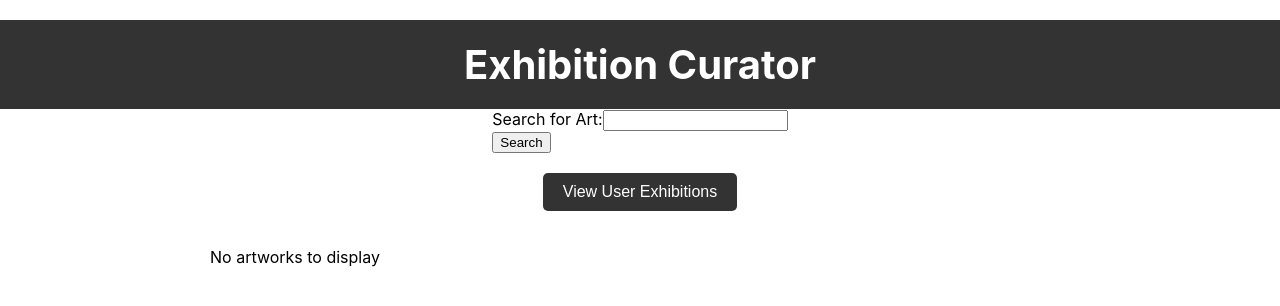
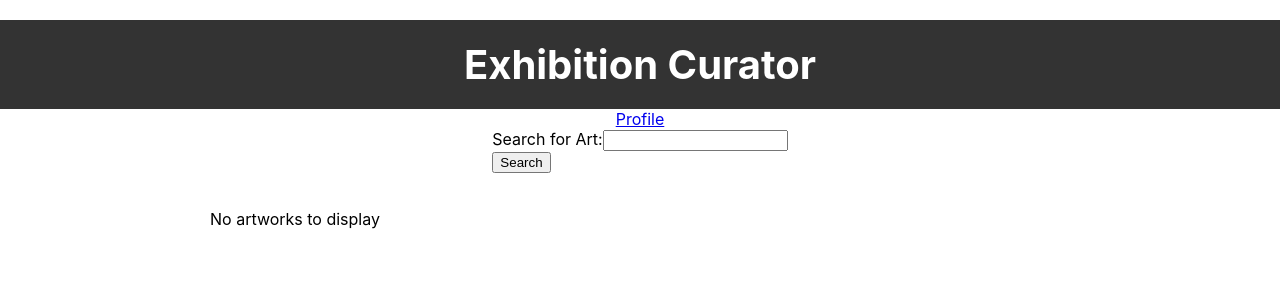
Before and after one commit to SoliferNN914/Exhibition-Curator, a React (Create React App) app: page / in a window 1280 px wide. Shown: the top 306 px of the page. Built offline with nearby package versions, Linux system fonts and the light colour scheme.

Commit message:
Implementing session to store user data and exhibitions

```diff
--- a/src/App.js
+++ b/src/App.js
@@ -1,12 +1,16 @@
 import React from 'react';
 import { BrowserRouter as Router, Route, Routes } from 'react-router-dom';
 import HomePage from './Components/HomePage';
+import UserExhibitions from './Components/UserExhibitions';
+import UserProfile from './Components/UserProfile';
 
 function App() {
   return (
     <Router>
       <Routes>
         <Route path="/" element={<HomePage />} />
+        <Route path='/exhibition' element={<UserExhibitions/>}/>
+        <Route path='/profile' element={<UserProfile/>}/>
       </Routes>
     </Router>
   );
--- a/src/Components/ArtCard.js
+++ b/src/Components/ArtCard.js
@@ -80,6 +80,10 @@ function useOutsideAlerter(ref, onClose) {
   }, [ref, onClose]);
 }
 
+const handleLike = () => {
+
+}
+
 const ArtCard = ({ artwork, onClose }) => {
   const wrapperRef = useRef(null);
   useOutsideAlerter(wrapperRef, onClose);
@@ -94,6 +98,7 @@ const ArtCard = ({ artwork, onClose }) => {
         <Description>{artwork.objectDate || 'Unknown Date'}</Description>
         <Description>{artwork.medium || 'Unknown Medium'}</Description>
         <Description>{artwork.dimensions || 'Unknown Dimensions'}</Description>
+        <button onClick={handleLike}>Like</button>
       </CardContent>
     </CardContainer>
   );
--- a/src/Components/ExhibitionsPage.js
+++ b/src/Components/ExhibitionsPage.js
@@ -1,7 +1,6 @@
 import React, { useState, useEffect } from 'react';
 import styled from 'styled-components';
 import { searchArtworks, fetchArtworkDetails } from '../Services/Api';
-import Form from "./Form";
 import ArtCard from './ArtCard';
 
 const GridContainer = styled.div`
@@ -20,7 +19,6 @@ const GridItem = styled.div`
   overflow: hidden;
   text-align: center;
   box-shadow: 0 4px 6px rgba(0, 0, 0, 0.1);
-  cursor: pointer;
 `;
 
 const Image = styled.img`
@@ -39,7 +37,7 @@ const ExhibitionGrid = ({ searchTerm }) => {
   const [artworks, setArtworks] = useState([]);
   const [loading, setLoading] = useState(false);
   const [error, setError] = useState(null);
-  const [selectedArtwork, setSelectedArtwork] = useState(null); // Track selected artwork
+  const [selectedArtWork, setSelectedArtWork] = useState(null);
 
   useEffect(() => {
     if (searchTerm) {
@@ -47,35 +45,34 @@ const ExhibitionGrid = ({ searchTerm }) => {
         try {
           setLoading(true);
           setError(null);
-
-          // Step 1: Search for artworks based on the search term from the form
           const objectIDs = await searchArtworks(searchTerm);
-
           if (objectIDs.length === 0) {
             setArtworks([]);
             setError('No artworks found for the search term.');
             return;
           }
-
-          // Step 2: Fetch details for each artwork ID
           const artworkDetailsPromises = objectIDs.slice(0, 12).map(id => fetchArtworkDetails(id));
           const artworksData = await Promise.all(artworkDetailsPromises);
-
           setArtworks(artworksData);
-
         } catch (error) {
           setError('Failed to fetch artworks');
         } finally {
           setLoading(false);
         }
       };
-
       loadArtworks();
     }
   }, [searchTerm]);
 
-  const handleArtworkClick = (artwork) => {
-    setSelectedArtwork(artwork);
+  const saveToExhibition = (artwork) => {
+    let exhibition = JSON.parse(sessionStorage.getItem('userExhibition')) || [];
+    exhibition.push(artwork);
+    sessionStorage.setItem('userExhibition', JSON.stringify(exhibition));
+    alert(`${artwork.title} added to your exhibition!`);
+  };
+
+  const handleArtWorkClick = (artwork) => {
+    setSelectedArtWork(artwork);
   };
 
   if (loading) {
@@ -88,16 +85,16 @@ const ExhibitionGrid = ({ searchTerm }) => {
 
   return (
     <>
-      {selectedArtwork ? (
-        // Show ArtCard when an artwork is clicked
-        <ArtCard artwork={selectedArtwork} onClose={() => setSelectedArtwork(null)} />
+    {selectedArtWork ? (
+      <ArtCard artwork={selectedArtWork} onClose={() => {setSelectedArtWork(null)}}/>
     ) : (
       <GridContainer>
       {artworks.length > 0 ? (
         artworks.map((artwork) => (
-              <GridItem key={artwork.objectID} onClick={() => handleArtworkClick(artwork)}>
+          <GridItem key={artwork.objectID} onClick={() => handleArtWorkClick(artwork)}>
             <Image src={artwork.primaryImageSmall} alt={artwork.title} />
             <Title>{artwork.title}</Title>
+            <button onClick={() => saveToExhibition(artwork)}>Add to Exhibition</button>
           </GridItem>
         ))
       ) : (
--- a/src/Components/HomePage.js
+++ b/src/Components/HomePage.js
@@ -3,6 +3,7 @@ import styled from "styled-components";
 import ExhibitionGrid from "./ExhibitionsPage";
 import Form from "./Form";
 import UserProfile from "./UserProfile";
+import { Link } from 'react-router-dom';
 
 const Container = styled.div`
   display: flex;
@@ -31,12 +32,12 @@ const HomePage = () => {
       <Header>
         <Title>Exhibition Curator</Title>
       </Header>
+      <Link to="/profile">Profile</Link>
       <Form
         searchRequest={searchTerm}
         setSearchRequest={setSearchTerm}
         setSearchedItem={setSearchTerm}
       />
-      <UserProfile/>
       <ExhibitionGrid searchTerm={searchTerm}/>
     </Container>
   );
--- a/src/Components/UserExhibitions.js
+++ b/src/Components/UserExhibitions.js
@@ -1,8 +1,36 @@
-
+import React, { useState, useEffect } from 'react';
 
 export default function UserExhibitions() {
+  const [exhibition, setExhibition] = useState([]);
 
-    return (
-        <h1>USER EXHIBITIONS PAGE</h1>
-    )
+  useEffect(() => {
+    // Get saved exhibition from session storage
+    const savedExhibition = JSON.parse(sessionStorage.getItem('userExhibition')) || [];
+    setExhibition(savedExhibition);
+  }, []);
+
+  const removeFromExhibition = (objectID) => {
+    const updatedExhibition = exhibition.filter(artwork => artwork.objectID !== objectID);
+    setExhibition(updatedExhibition);
+    sessionStorage.setItem('userExhibition', JSON.stringify(updatedExhibition));
+  };
+
+  return (
+    <div>
+      <h2>Your Saved Exhibition</h2>
+      {exhibition.length === 0 ? (
+        <p>No artworks in your exhibition.</p>
+      ) : (
+        <div>
+          {exhibition.map((artwork) => (
+            <div key={artwork.objectID}>
+              <img src={artwork.primaryImageSmall} alt={artwork.title} />
+              <h3>{artwork.title}</h3>
+              <button onClick={() => removeFromExhibition(artwork.objectID)}>Remove</button>
+            </div>
+          ))}
+        </div>
+      )}
+    </div>
+  );
 }
--- a/src/Components/UserProfile.js
+++ b/src/Components/UserProfile.js
@@ -1,34 +1,11 @@
-import React, { Fragment, useState } from 'react';
-import UserExhibitions from './UserExhibitions';
-import styled from 'styled-components';
-
-// Styling for the button
-const Button = styled.button`
-  background-color: #333;
-  color: white;
-  padding: 10px 20px;
-  border: none;
-  border-radius: 5px;
-  cursor: pointer;
-  font-size: 1rem;
-  margin-top: 20px;
-
-  &:hover {
-    background-color: #555;
-  }
-`;
+import React from 'react';
+import { Link } from 'react-router-dom';
 
 export default function UserProfile() {
-  const [showComponent, setShowComponent] = useState(false);
-
-  const handleButtonClick = () => {
-    setShowComponent(true); // Show UserExhibitions on button click
-  };
-
   return (
-    <Fragment>
-      <Button onClick={handleButtonClick}>View User Exhibitions</Button>
-      {showComponent && <UserExhibitions />}
-    </Fragment>
+    <div>
+      <h2>Welcome to your profile</h2>
+      <Link to="/exhibition">View Your Exhibition</Link>
+    </div>
   );
 }
```
Also changed, not shown: src/Components/LikedArt.js (added, +11 -0 lines). Lines whose indentation alone changed are shown as unchanged.
